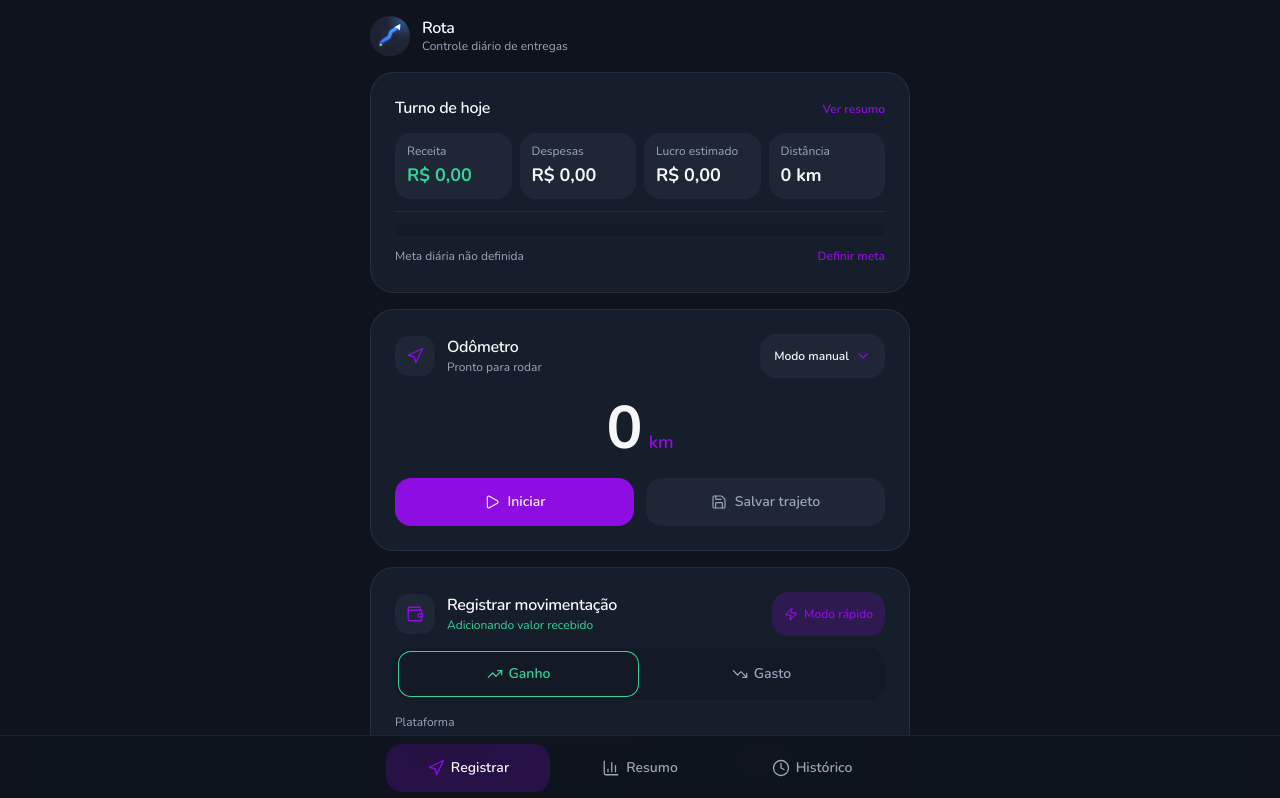
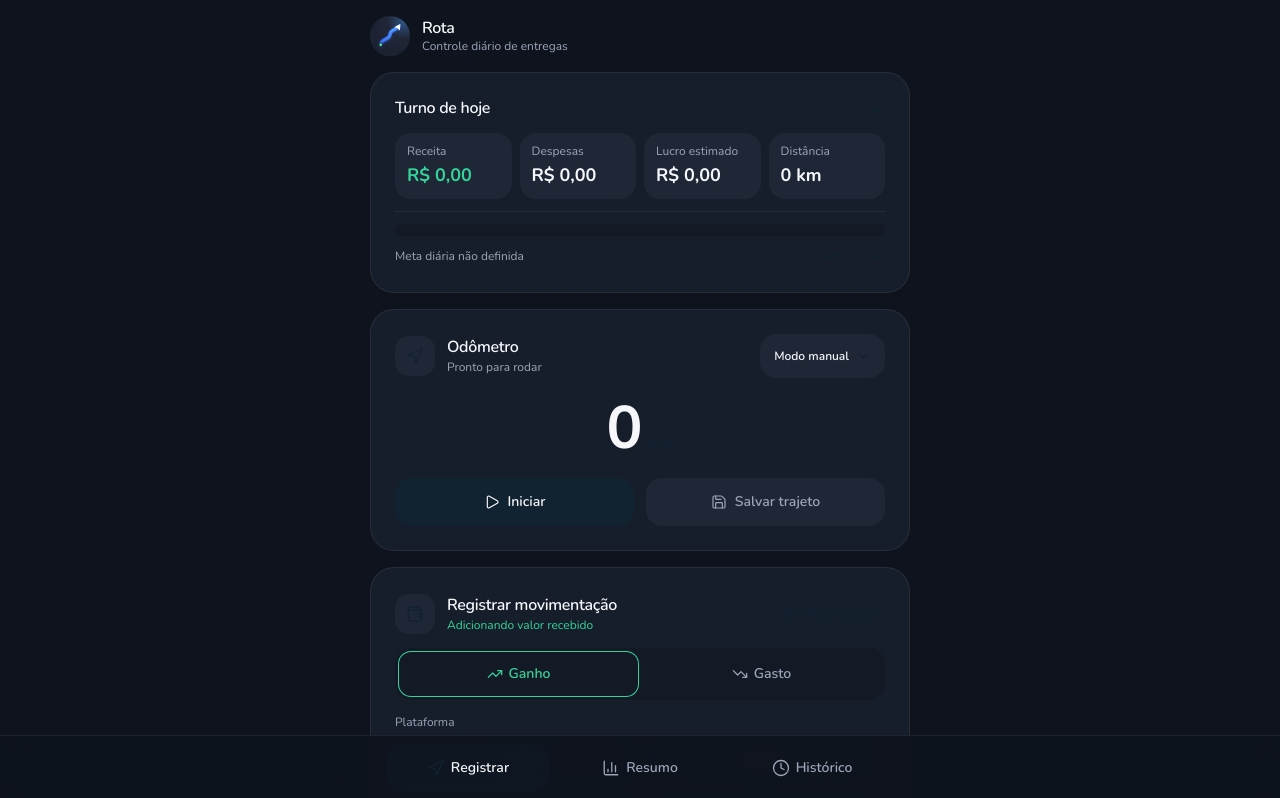
Before and after one commit to lucasvielpena-dev/Moto-, a React (Vite) app: page / in a window 1280 px wide. Shown: the top 798 px of the page. Built offline with nearby package versions, Linux system fonts and the light colour scheme.

Commit message:
design: redesign do app com base em apps de delivery e financeiros (Nunito, Monzo azul escuro)

```diff
--- a/src/index.css
+++ b/src/index.css
@@ -27,7 +27,7 @@
 }
 
 :root {
-  /* Paleta — delivery (aiqfome) + finance (Nubank/Monzo/PicPay) */
+  /* Paleta — financeiro (Monzo — azul escuro #112231) */
   --rota-bg: #0E131D;
   --rota-surface: #171E2B;
   --rota-surface-2: #1F2736;
@@ -36,11 +36,11 @@
   --rota-line: rgba(255, 255, 255, 0.07);
   --rota-text: #F5F7FA;
   --rota-text-soft: #9AA6B8;
-  --rota-accent: #8D0DE3;           /* purple — brand core Nubank */
-  --rota-accent-soft: #5D0599;       /* S1 — hover */
-  --rota-accent-strong: #AF63FD;     /* T1 — progress */
-  --rota-accent-muted: rgba(141, 13, 227, 0.2);
-  --rota-accent-tint: rgba(141, 13, 227, 0.3);
+  --rota-accent: #112231;           /* azul escuro — Monzo (#112231) */
+  --rota-accent-soft: #0C1A2E;       /* hover — mais escuro */
+  --rota-accent-strong: #2975A8;     /* progress — azul claro */
+  --rota-accent-muted: rgba(17, 34, 49, 0.25);
+  --rota-accent-tint: rgba(17, 34, 49, 0.35);
   --rota-success: #35D39A;
   --rota-danger: #F07878;
   --rota-danger-text: #F48C8C;
@@ -131,7 +131,7 @@
 }
 
 .neu-inset:focus-within {
-  box-shadow: 0 0 0 2px rgba(141, 13, 227, 0.55);
+  box-shadow: 0 0 0 2px rgba(17, 34, 49, 0.6);
 }
 
 /* Botões secundários */
```
